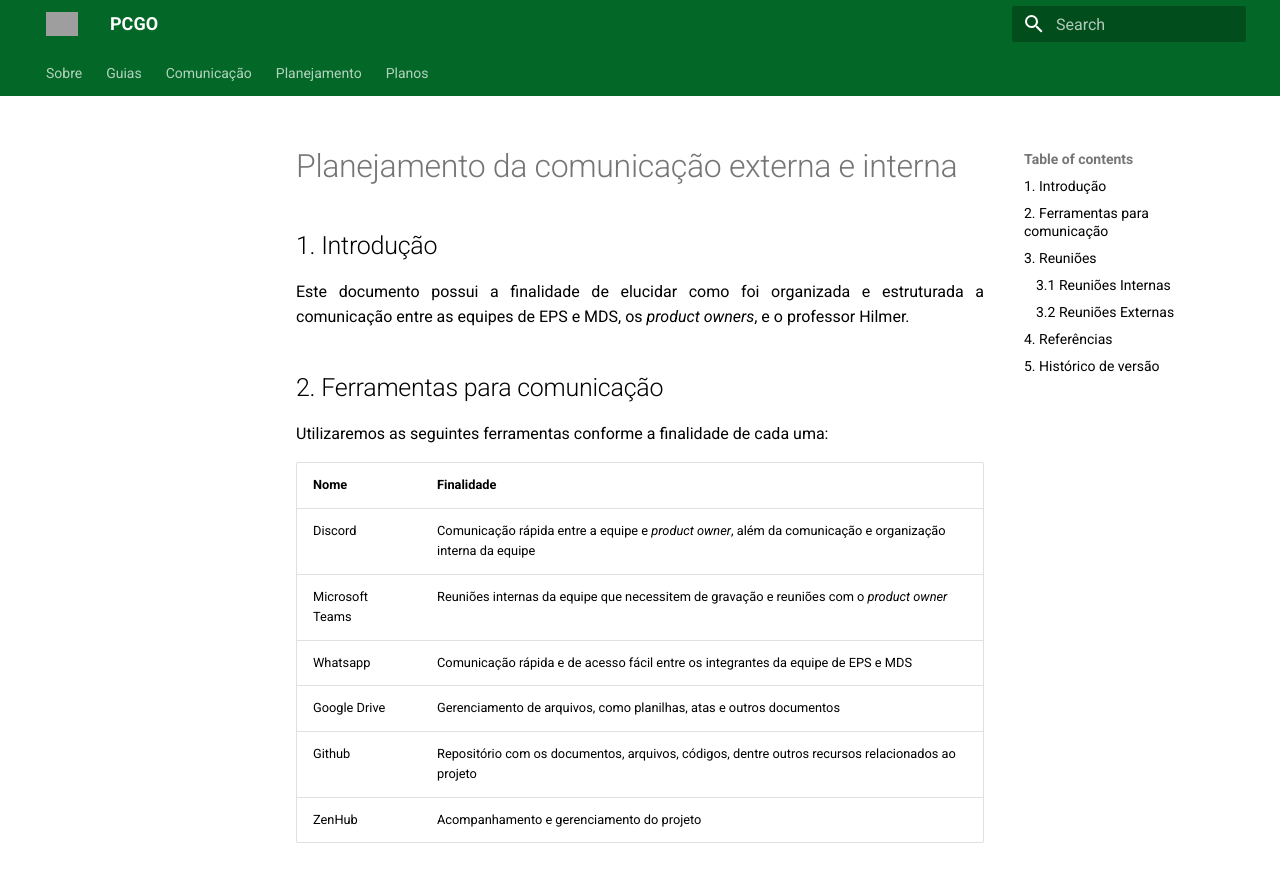
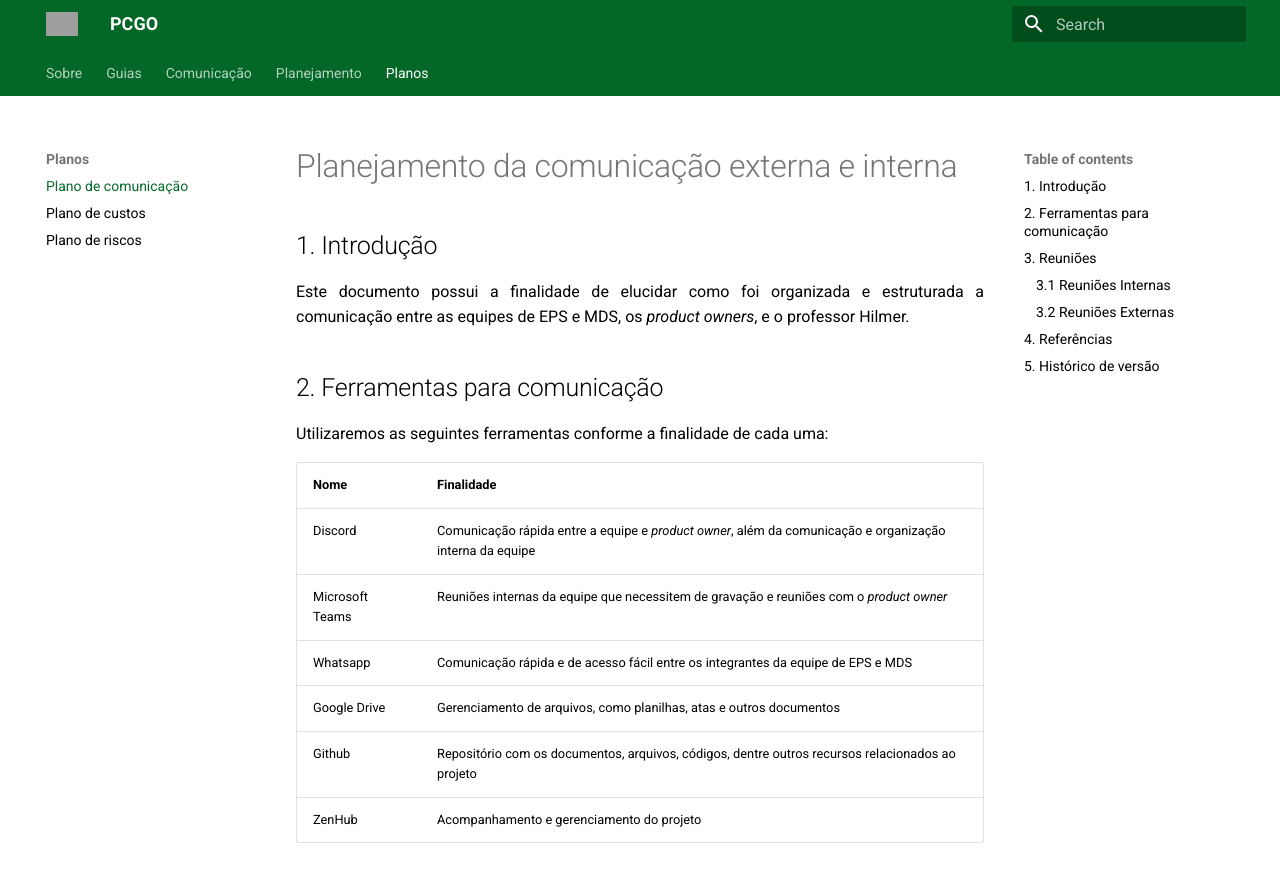
Before and after one commit to fga-eps-mds/2023.2-PrintGo-Doc, an MkDocs documentation site: the page built from docs/Planos/plano_de_comunicacao.md, in a window 1280 px wide and 900 px high. Shown: the top 882 px of the window. Built offline with MkDocs 1.6.1 and Material for MkDocs 9.7.7, drawn with Linux system fonts in a browser that asks for light colours; grey boxes are pictures that could not be loaded.

Commit message:
adicao do documento na navbar

```diff
--- a/mkdocs.yml
+++ b/mkdocs.yml
@@ -31,6 +31,7 @@ nav:
         - Quadro de disponibilidade: Controle/quadro_de_disponibilidade.md
         - Cronograma de dojo: Controle/cronograma_de_dojo.md
     - Planos:
+        - Plano de comunicação: Planos/plano_de_comunicacao.md
         - Plano de custos: Planos/plano_de_custos.md
         - Plano de riscos: Planos/plano_de_riscos.md
 
```
